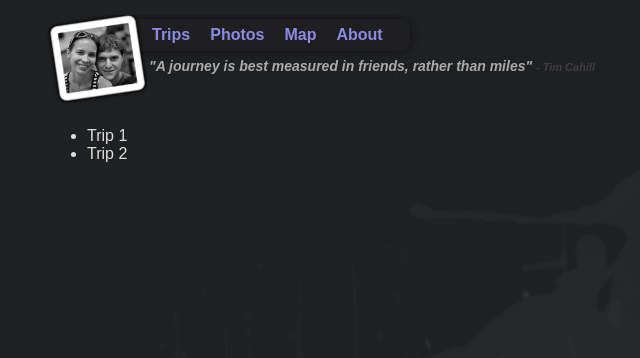
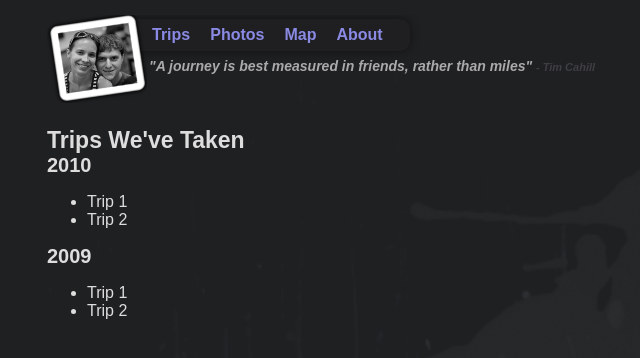
Before and after one commit to throughnothing/throughnothing.com, a Jekyll site: the page built from trips.html, in a window 1280 px wide. Shown: the top 358 px of the page, without its empty margins (243-883 px from the left). Built offline with Jekyll 4.4.1, drawn with Linux system fonts in a browser that asks for light colours; nearby versions of some CDN libraries; Markdown is read by kramdown in place of the engine named in the settings.

Commit message:
minor updates and typo fix in blog entry

```diff
--- a/trips.html
+++ b/trips.html
@@ -2,7 +2,14 @@
 layout: default
 title: Trips We've Taken
 ---
+<h1>Trips We've Taken</h1>
+<h2>2010</h2>
 <ul>
 	<li>Trip 1</li>
 	<li>Trip 2</li>
 </ul>
+<h2>2009</h2>
+<ul>
+	<li>Trip 1</li>
+	<li>Trip 2</li>
+</ul>
--- a/trips/2010/nyc-barefoot-run/_posts/2010-10-9-nyc-day-1.markdown
+++ b/trips/2010/nyc-barefoot-run/_posts/2010-10-9-nyc-day-1.markdown
@@ -58,7 +58,7 @@ After some delicious Souvlaki, we worked our way through the streets and down to
 
 As this would be our only night in NYC, we decided to make our way down to Times Square before getting dinner and calling it a night.  Angelle really wanted to find the M&M store, so after navigating our way through herds of kids in Toys "R" Us to ask a worker where the M&M store was, we quickly retreaded from the chaotic super-toy-store as fast as possible.
 
-[![M&M Store Mugs](http://farm5.static.flickr.com/4092/5070717262_5a2c5dae03.jpg)](http://farm5.static.flickr.com/4092/5070717262_5a2c5dae03_z.jpg);
+[![M&M Store Mugs](http://farm5.static.flickr.com/4092/5070717262_5a2c5dae03.jpg)](http://farm5.static.flickr.com/4092/5070717262_5a2c5dae03_z.jpg)
 
 I guess as is to be expected, the check-out lines in the M&M store were _long_ and we decided it was probably not worth a 1 hour wait in line to taste some exotic M&M flavors that we'd never tried before, so we looked around, checked out what they had, and promptly scurried out.
 
```
Also changed, not shown: images/map_icon.png (added), images/ourtravels.png (deleted).
